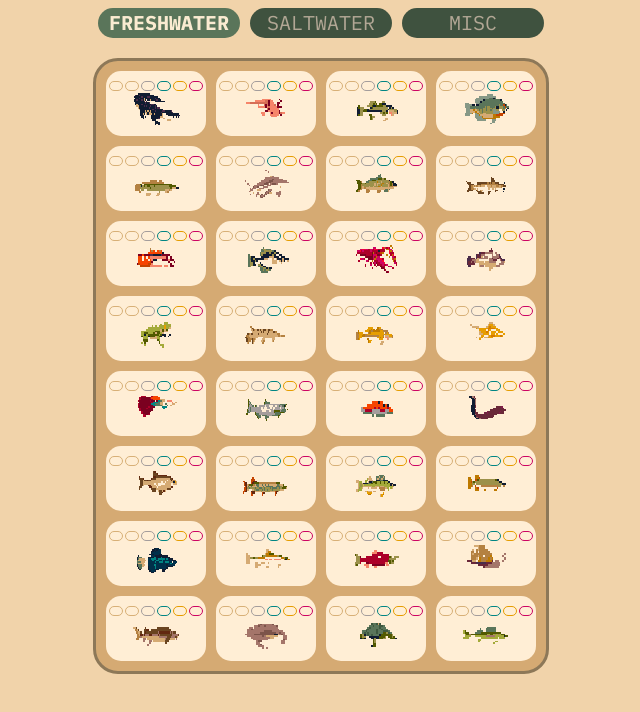
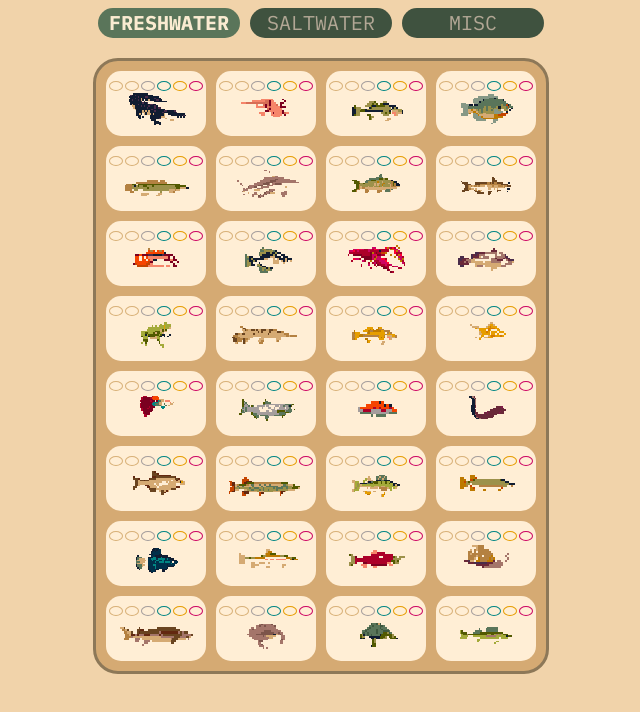
Before and after one commit to puksh/webfishingCollection, a Vue app: page / in a window 1280 px wide. Shown: the top 712 px of the page, without its empty margins (319-959 px from the left). Built offline with nearby package versions, Linux system fonts and the light colour scheme.

Commit message:
style: Adding some styling for Safari

```diff
--- a/src/components/CompletionistChecklist.vue
+++ b/src/components/CompletionistChecklist.vue
@@ -400,21 +400,20 @@ export default {
 .circles {
   display: flex; /* Align circles in a row */
   gap: 2px; /* Space between circles */
+  /* Fallback for Safari */
+  flex-wrap: nowrap; /* Prevent wrapping in case of small widths */
 }
 img {
   height: 35px !important;
+  max-width: 100%; /* Ensure images don't overflow their container */
+  height: auto; /* Maintain aspect ratio */
 }
 .circle {
-  width: 10px; /* Size of the circle */
-  height: 10px; /* Size of the circle */
-  border-radius: 25px;
-  border: 0.2px solid #101c31;
+  width: 10px;
+  height: 10px;
+  border-radius: 50%;
+  border: 1px solid #101c31;
   cursor: pointer;
-}
-
-.fish-img {
-  width: 50px; /* Adjust the size of the fish image */
-  height: auto;
 }
 
 .fish-info {
```
